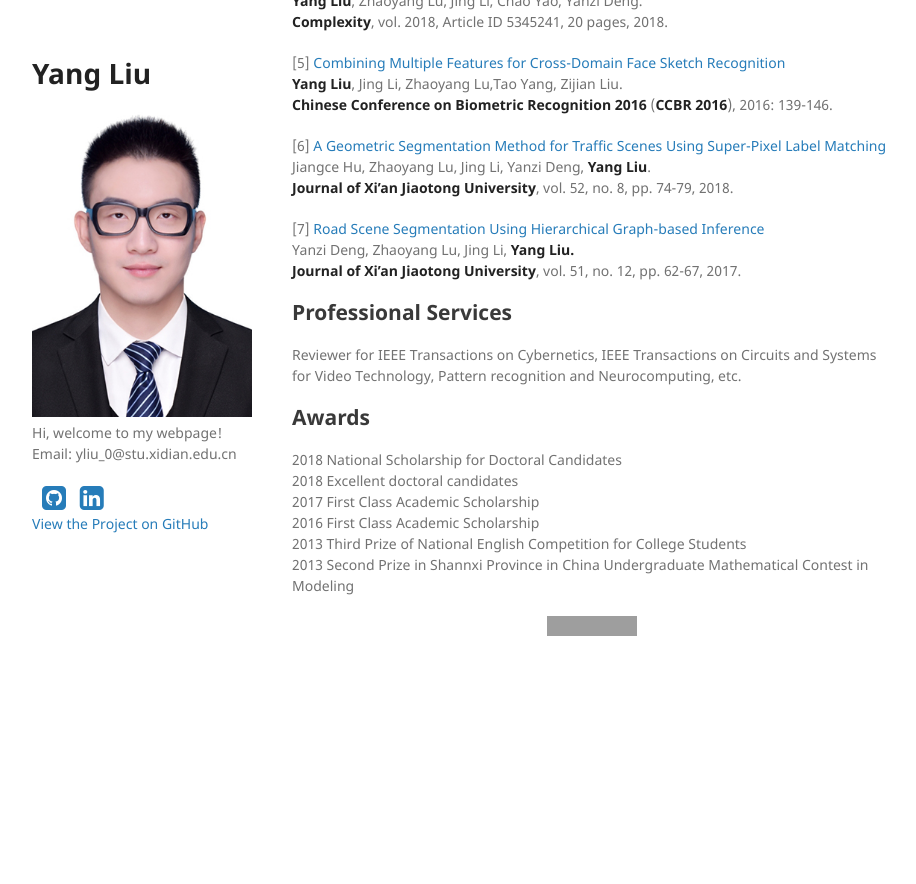
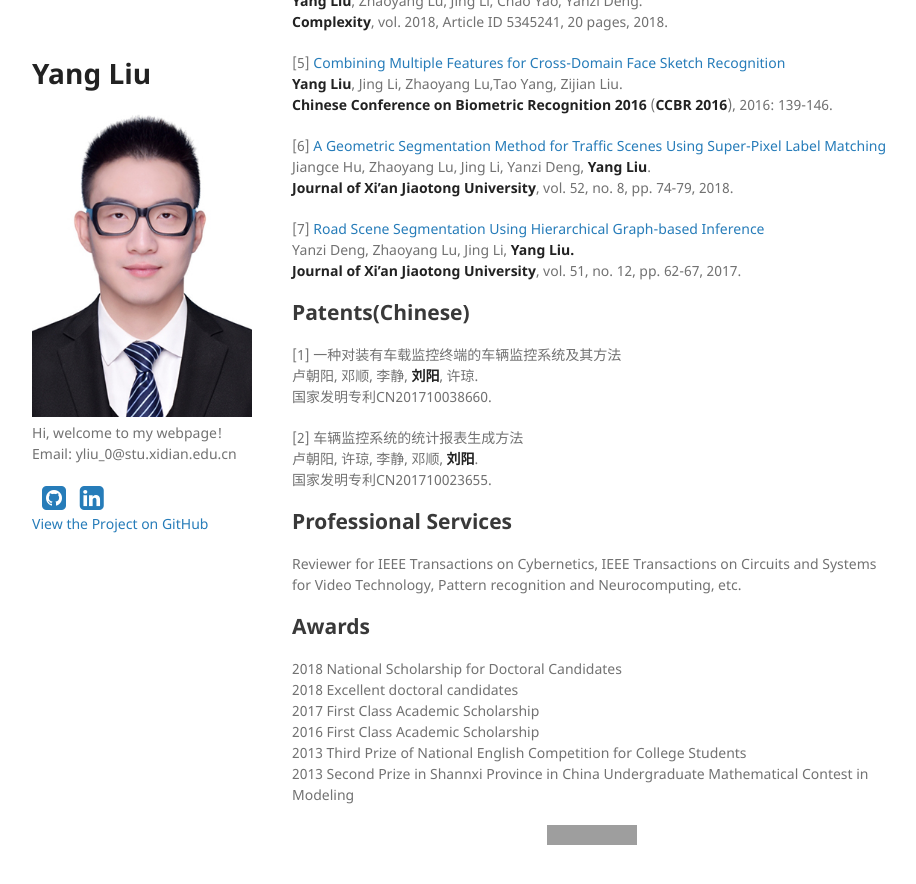
Before and after one commit to YangLiu9208/home, a Jekyll site: the page built from index.md, in a window 1280 px wide and 900 px high, scrolled down 1717 px. Shown: the top 884 px of the window, without its empty margins (178-1094 px from the left). Built offline with Jekyll 4.4.1, drawn with Linux system fonts in a browser that asks for light colours; a style sheet for code colours, icons or effects is not loaded; our own code applies the rules of GitHub Pages for plain Markdown files; before the commit the page ends 2408 px from its top, so only the background shows below that; grey boxes are pictures that could not be loaded.

Commit message:
Update index.md

```diff
--- a/index.md
+++ b/index.md
@@ -105,6 +105,15 @@ Jiangce Hu, Zhaoyang Lu, Jing Li, Yanzi Deng, **Yang Liu**.
 Yanzi Deng, Zhaoyang Lu, Jing Li, **Yang Liu.**
 **Journal of Xi'an Jiaotong University**, vol. 51, no. 12, pp. 62-67, 2017.
 
+## Patents(Chinese)
+[1] 一种对装有车载监控终端的车辆监控系统及其方法
+卢朝阳, 邓顺, 李静, **刘阳**, 许琼.
+国家发明专利CN201710038660.
+
+[2] 车辆监控系统的统计报表生成方法
+卢朝阳, 许琼, 李静, 邓顺, **刘阳**.
+国家发明专利CN201710023655.
+
 ## Professional Services
 Reviewer for IEEE Transactions on Cybernetics, IEEE Transactions on Circuits and Systems for Video Technology, Pattern recognition and Neurocomputing, etc.
 
```
